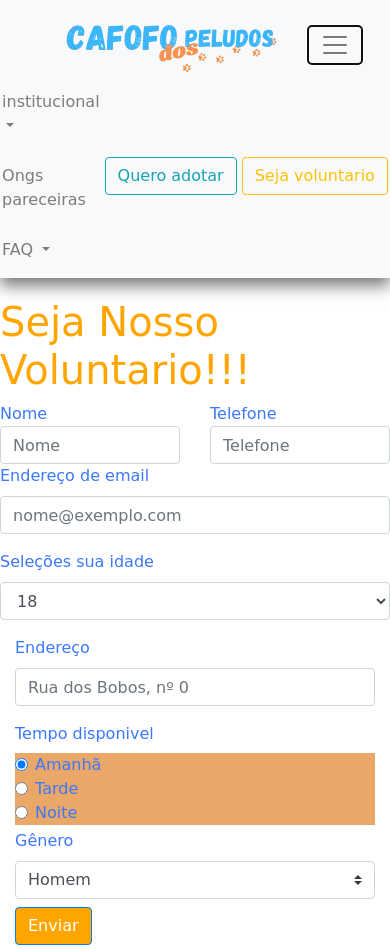
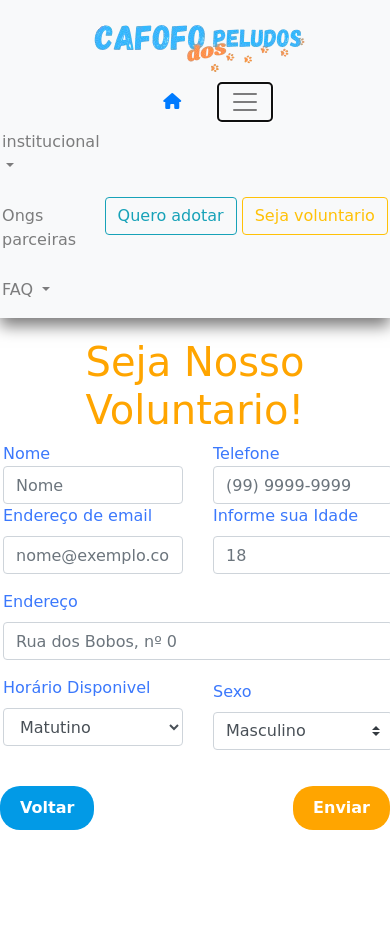
Before and after one commit to Lagan-lttk/CafofoDosPeludos, a plain HTML site: page CafofoDosPeludos1/sejaV.html in a window 390 px wide. Both pictures are taken after a click on the button "Alterna navegação". After the commit the page ends 844 px from the top, so only its background shows below. Drawn offline with nearby package versions, Linux system fonts and the light colour scheme; a web font is replaced by a local one.

Commit message:
Muita Coisa

```diff
--- a/CafofoDosPeludos1/CSS/css.css
+++ b/CafofoDosPeludos1/CSS/css.css
@@ -8,11 +8,13 @@ body {
   margin: 150px;    /* Remove a margem padrão */
 }
 .form-check{
-  background-color: rgb(235, 167, 104);
+  margin-bottom: 1px;
+  width: fit-content;
+
 }
 
 h2{
-  color:  rgb(235, 167, 104); ;
+  color: rgb(235, 167, 104); ;
 }
 
 .but{
@@ -118,6 +120,8 @@ p {
 .card p {
   text-align: justify;
   margin-bottom: 10px;
+  transform: scale();
+  transition: 2s;
 }
 
 .link {
@@ -181,3 +185,7 @@ footer {
 .p2 {
   padding-top: 1%;
 }
+
+body {
+  overflow-x: hidden;
+}
--- a/CafofoDosPeludos1/CSS/faq.css
+++ b/CafofoDosPeludos1/CSS/faq.css
@@ -4,6 +4,10 @@ body {
     background-color: #f4f4f4;
     margin: 0;
     padding: 0;
+    height: 100%;
+    margin: 0;
+    display: flex;
+    flex-direction: column;
 }
 
 
@@ -56,7 +60,6 @@ footer {
     color: white;
     text-align: center;
     padding: 10px;
-    position: fixed;
     width: 100%;
     bottom: 0;
 }
@@ -95,3 +98,7 @@ footer a {
 .navbar-brand{
     margin-left: 30px;
 }
+
+.fot{
+    flex: 1;
+}
--- a/CafofoDosPeludos1/CSS/pag1.css
+++ b/CafofoDosPeludos1/CSS/pag1.css
@@ -8,7 +8,7 @@ body {
     margin: 20px;    /* Remove a margem padrão */
   }
   .form-check{
-    background-color: rgb(235, 167, 104);
+    background-color: white;
   }
   h2{
     color:  rgb(235, 167, 104); ;
--- a/CafofoDosPeludos1/CSS/qp.css
+++ b/CafofoDosPeludos1/CSS/qp.css
@@ -18,14 +18,36 @@ body {
     display:flex ;
 }
 .formq{
-
     color: rgb(59, 120, 252);
+    position: relative;
+    left: 3px;
+}
+.formq1{
+    color:#ffa600d8;
 }
 .h1qf{
     margin-top: 20px;
     color: orange;
+    text-align: center;
 }
 #butaof{
-    background-color:orange;
+color: white;
+background-color: orange;
+border: none;
+border-radius: 20px;
+padding: 10px 20px;
+font-weight: bold;
+cursor: pointer;
+transition: background-color 0.3s ease;
+}
 
+#butaof1{
+color: white;
+background-color: #029ae6;
+border: none;
+border-radius: 20px;
+padding: 10px 20px;
+font-weight: bold;
+cursor: pointer;
+transition: background-color 0.3s ease;
 }
--- a/CafofoDosPeludos1/sejaV.html
+++ b/CafofoDosPeludos1/sejaV.html
@@ -3,6 +3,8 @@
   <head>
     <meta charset="utf-8">
     <meta name="viewport" content="width=device-width, initial-scale=1, shrink-to-fit=no">
+
+    <script src="https://kit.fontawesome.com/88f9ce7928.js" crossorigin="anonymous"></script>
 
     <link rel="stylesheet" href="css/qp.css">
     <link rel="stylesheet" href="css/BN.css">
@@ -15,8 +17,11 @@
   </head>
   <body>
     <nav class="navbar navbar-expand-lg navbar-light bg-light">
-        <a class="navbar-brand" href="index.html">
+        <a class="navbar-brand">
             <img src="img/logo1.png" alt="Logos" height="">
+            <div>
+              <a class="fa-solid fa-house" href="index.html"></a>
+            </div>
         </a>
         <button class="navbar-toggler" type="button" data-toggle="collapse" data-target="#conteudoNavbarSuportado" aria-controls="conteudoNavbarSuportado" aria-expanded="false" aria-label="Alterna navegação">
           <span class="navbar-toggler-icon"></span>
@@ -38,7 +43,7 @@
               </li>
 
             <li class="nav-item">
-              <a class="nav-link" href="#">Ongs pareceiras</a>
+              <a class="nav-link" href="#">Ongs parceiras</a>
             </li>
 
 
@@ -58,92 +63,81 @@
 
 
 
-      <h1 class="h1qf">Seja Nosso Voluntario!!!</h1>
+      <h1 class="h1qf">Seja Nosso Voluntario!</h1>
 
       <form class="formq">
 
             <div class="row">
               <div class="col">
                 Nome
-                <input type="text" class="form-control" placeholder="Nome">
+                <input type="text" class="form-control" placeholder="Nome" onkeypress="return /[a-zA-ZÀ-ÿ\s]/.test(event.key)">
               </div>
               <div class="col">
                 Telefone
-                <input type="text" class="form-control" placeholder="Telefone">
+                <input type="tel" class="form-control" id="telefone" placeholder="(99) 9999-9999" maxlength="14">
+                <script>
+                const telefone = document.getElementById('telefone');
+
+                telefone.addEventListener('input', function () {
+                this.value = this.value.replace(/[^0-9\s]/g, '');
+                });
+                </script>
               </div>
             </div>
-
+        <div class="row">
+          <div class="col">
             <div class="form-group">
               <label for="exampleFormControlInput1">Endereço de email</label>
               <input type="email" class="form-control" id="exampleFormControlInput1" placeholder="nome@exemplo.com">
             </div>
+          </div>
+          <div class="col">
             <div class="form-group">
-          <label for="exampleFormControlSelect1">Seleções sua idade</label>
-          <select class="form-control" id="exampleFormControlSelect1">
-            <option>18</option>
-            <option>19</option>
-            <option>20</option>
-            <option>21</option>
-            <option>22</option>
-            <option>23</option>
-            <option>24</option>
-            <option>25</option>
-            <option>26</option>
-            <option>27</option>
-            <option>28</option>
-            <option>29</option>
-            <option>30</option>
-            <option>Mais de 30</option>
-            <option>Mais de 45</option>
-            <option>Mais de 60</option>
-          </select>
+              <label for="exampleFormControlSelect1">Informe sua Idade</label>
+              <input type="tel" class="form-control" id="exampleFormControlSelect1" placeholder="18" maxlength="3">
+              <script>
+              const exampleFormControlSelect1 = document.getElementById('exampleFormControlSelect1');
+
+                    exampleFormControlSelect1.addEventListener('input', function () {
+                    this.value = this.value.replace(/[^0-9\s]/g, '');
+                    });
+                    </script>
             </div>
-
-        <div class="row2">
-            <div class="col">
+          </div>
+        </div>
                 <div class="form-group">
                     <label for="inputAddress">Endereço</label>
                     <input type="text" class="form-control" id="inputAddress" placeholder="Rua dos Bobos, nº 0">
                   </div>
           <div class="row">
-                <legend class="col-form-label col-sm-2 pt-0">Tempo disponivel</legend>
-                <div class="col-sm-10">
-                  <div class="form-check">
-                    <input class="form-check-input" type="radio" name="gridRadios" id="gridRadios1" value="opcao1" checked>
-                    <label class="form-check-label" for="gridRadios1">
-                      Amanhã
-                    </label>
-                  </div>
-                  <div class="form-check">
-                    <input class="form-check-input" type="radio" name="gridRadios" id="gridRadios2" value="opcao2">
-                    <label class="form-check-label" for="gridRadios2">
-                      Tarde
-                    </label>
-                  </div>
-                  <div class="form-check">
-                    <input class="form-check-input" type="radio" name="gridRadios" id="gridRadios2" value="opcao2">
-                    <label class="form-check-label" for="gridRadios2">
-                      Noite
-                    </label>
+            <div class="col">
+          <div class="form-group">
+          <label for="exampleFormControlSelect1">Horário Disponivel</label>
+          <select class="form-control" id="exampleFormControlSelect1">
+            <option>Matutino</option>
+            <option>Vespertino</option>
+            <option>Noturno</option>
+          </select>
           </div>
         </div>
+          <div class = "col">
+          <form class="form-inline">
+            <form class="formq">
+            <label class="my-1 mr-2" for="inlineFormCustomSelectPref">Sexo</label>
 
-          </div>
-          <form class="form-inline">
-            <label class="my-1 mr-2" for="inlineFormCustomSelectPref">Gênero</label>
             <select class="custom-select my-1 mr-sm-2" id="inlineFormCustomSelectPref">
-              <option selected>Homem</option>
-              <option value="1">Mulher</option>
-              <option value="2">Outro</option>
-
+              <option selected>Masculino</option>
+              <option value="1">Feminino</option>
             </select>
 <br>
-
-
-           <a href="fim2.html" button type="submit" class="btn btn-primary my-1" id="butaof">Enviar</button></a>
+              </div>
+            </div>
           </form>
+                  <div class="d-flex justify-content-between mt-4">
+                    <a href="index.html" class="btn btn-secondary" id="butaof1">Voltar</a>
+                    <a href="fim2.html" type="submit" class="btn btn-primary" id="butaof">Enviar</a>
+                  </div>
             </form>
-
     <!-- JavaScript (Opcional) -->
     <!-- jQuery primeiro, depois Popper.js, depois Bootstrap JS -->
     <script src="https://code.jquery.com/jquery-3.3.1.slim.min.js" integrity="sha384-q8i/X+965DzO0rT7abK41JStQIAqVgRVzpbzo5smXKp4YfRvH+8abtTE1Pi6jizo" crossorigin="anonymous"></script>
```
Also changed, not shown: CafofoDosPeludos1/CSS/form.css (+19 -1 lines), CafofoDosPeludos1/addPet.html (+6 -1 lines), CafofoDosPeludos1/declaracao.html (+7 -4 lines), CafofoDosPeludos1/faq.html (+12 -11 lines), CafofoDosPeludos1/fim.html (+20 -9 lines), CafofoDosPeludos1/fim2.html (+19 -9 lines), CafofoDosPeludos1/form1.html (+14 -6 lines), CafofoDosPeludos1/form2.html (+12 -7 lines), CafofoDosPeludos1/html/form1.html (+1 -1 lines), CafofoDosPeludos1/index.html (+12 -4 lines), CafofoDosPeludos1/qParceiro.html (+10 -4 lines), CafofoDosPeludos1/CSS/fim.css (line endings or trailing spaces). Lines whose indentation alone changed are shown as unchanged.
